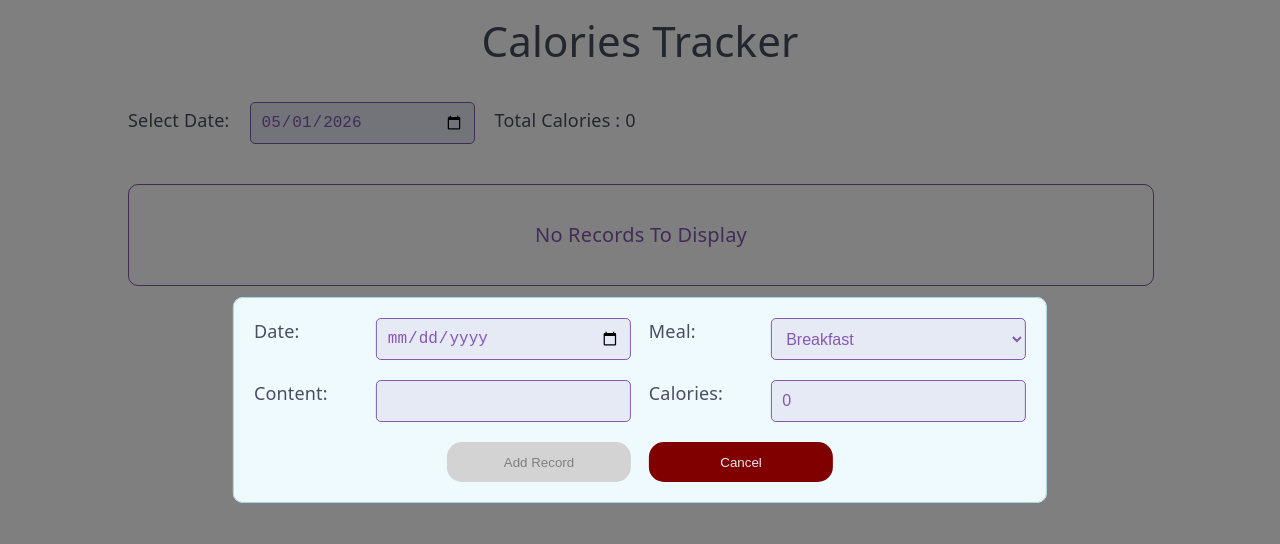
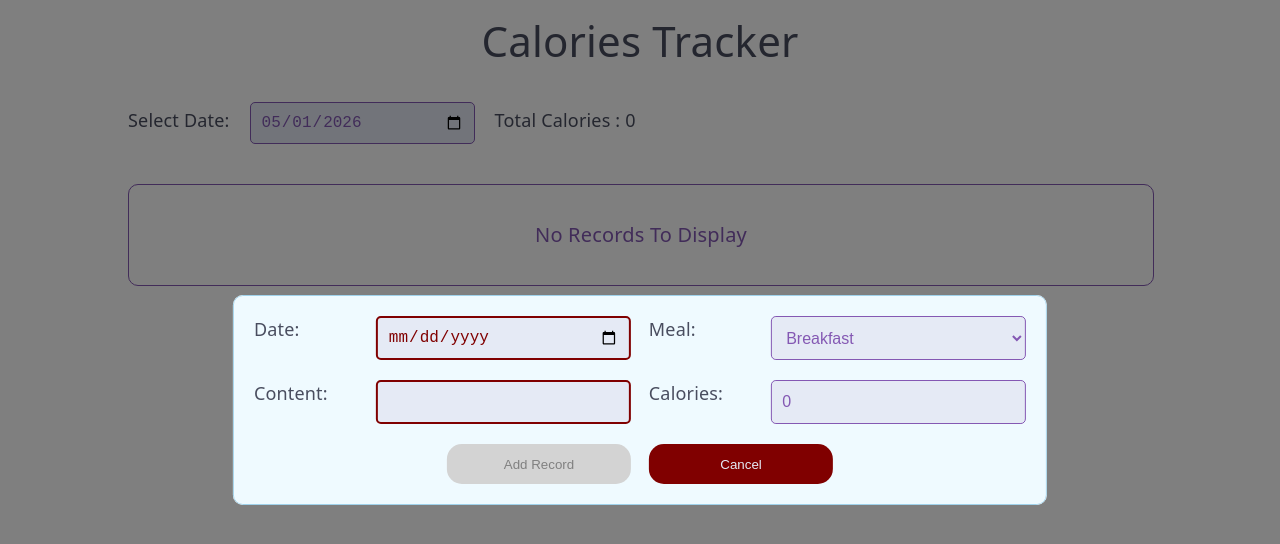
Before and after one commit to OmarKh006/calorie-tracker, a React (Vite) app: page / in a window 1280 px wide. Both pictures are taken after a click on the button "Track Food". Shown: the top 544 px of the page. Built offline with nearby package versions, Linux system fonts and the light colour scheme.

Commit message:
improving form validation to not run on every change in the inputs

```diff
--- a/src/components/edit/CaloriesRecordEdit.jsx
+++ b/src/components/edit/CaloriesRecordEdit.jsx
@@ -1,4 +1,4 @@
-import { useState } from "react";
+import { useEffect, useState } from "react";
 import styles from "./CaloriesRecordEdit.module.css";
 
 export default function CaloriesRecordEdit(props) {
@@ -9,14 +9,28 @@ export default function CaloriesRecordEdit(props) {
     calories: 0,
   };
   const [mealRecord, setMealRecord] = useState(DEFAULT_VALUE);
-  const isFormValid =
-    mealRecord.date && mealRecord.content && mealRecord.calories > 0;
+  const [isFormValid, setIsFormValid] = useState(false);
+  const [isDateValid, setIsDateValid] = useState(false);
+  const [isContentValid, setIsContentValid] = useState(false);
+  const [isCaloriesValid, setIsCaloriesValid] = useState(true);
+
+  // const isFormValid =
+  //   mealRecord.date && mealRecord.content && mealRecord.calories > 0;
+
+  useEffect(() => {
+    console.log({
+      isFormValid: isDateValid && isContentValid && isCaloriesValid,
+    });
+
+    setIsFormValid(isDateValid && isContentValid && isCaloriesValid);
+  }, [isDateValid, isContentValid, isCaloriesValid]);
 
   const onDateChange = (event) => {
     setMealRecord({
       ...mealRecord,
       date: event.target.value,
     });
+    setIsDateValid(!!event.target.value);
   };
 
   const onMealChange = (event) => {
@@ -31,12 +45,19 @@ export default function CaloriesRecordEdit(props) {
       ...mealRecord,
       content: event.target.value,
     });
+    setIsContentValid(!!event.target.value);
   };
 
   const onCaloriesChange = (event) => {
     const value = parseInt(event.target.value);
     if (!isNaN(value)) {
       setMealRecord({ ...mealRecord, calories: value });
+      setIsCaloriesValid(
+        (value >= 0 && mealRecord.content !== "sports") ||
+          (value <= 0 && mealRecord.content === "sports"),
+      );
+    } else {
+      setIsCaloriesValid(false);
     }
   };
 
@@ -51,20 +72,11 @@ export default function CaloriesRecordEdit(props) {
     props.onCancel();
   };
 
-  // useEffect(() => {
-  //   setIsFormValid(
-  //     mealRecord.date && mealRecord.content && mealRecord.calories > 0,
-  //   );
-  // }, [
-  //   mealRecord.date,
-  //   mealRecord.content,
-  //   mealRecord.calories,
-  // ]);
-
   return (
     <form className={styles.form} onSubmit={onSubmitHandler}>
       <label htmlFor="date">Date:</label>
       <input
+        className={`${styles["form-input"]} ${!isDateValid ? styles.error : ""}`}
         type="date"
         id="date"
         value={mealRecord.date}
@@ -72,7 +84,12 @@ export default function CaloriesRecordEdit(props) {
       />
 
       <label htmlFor="meal">Meal:</label>
-      <select id="meal" value={mealRecord.meal} onChange={onMealChange}>
+      <select
+        className={styles["form-input"]}
+        id="meal"
+        value={mealRecord.meal}
+        onChange={onMealChange}
+      >
         <option value="Breakfast">Breakfast</option>
         <option value="Lunch">Lunch</option>
         <option value="Dinner">Dinner</option>
@@ -81,6 +98,7 @@ export default function CaloriesRecordEdit(props) {
 
       <label htmlFor="content">Content:</label>
       <input
+        className={`${styles["form-input"]} ${!isContentValid ? styles.error : ""}`}
         type="text"
         id="content"
         value={mealRecord.content}
@@ -93,8 +111,7 @@ export default function CaloriesRecordEdit(props) {
         id="calories"
         value={mealRecord.calories}
         onChange={onCaloriesChange}
-        className={`${styles["calories-input"]} ${mealRecord.calories < 0 ? styles.error : ""}`}
-        min={0}
+        className={`${styles["form-input"]} ${!isCaloriesValid ? styles.error : ""}`}
       />
 
       <div className={styles.footer}>
--- a/src/components/edit/CaloriesRecordEdit.module.css
+++ b/src/components/edit/CaloriesRecordEdit.module.css
@@ -14,10 +14,7 @@
   margin-bottom: 10px;
 }
 
-.form input[type="text"],
-.calories-input,
-.form input[type="date"],
-.form select {
+.form-input {
   background-color: var(--theme-background-light);
   color: var(--theme-color-normal);
   border: 1px solid var(--theme-color-normal);
```
